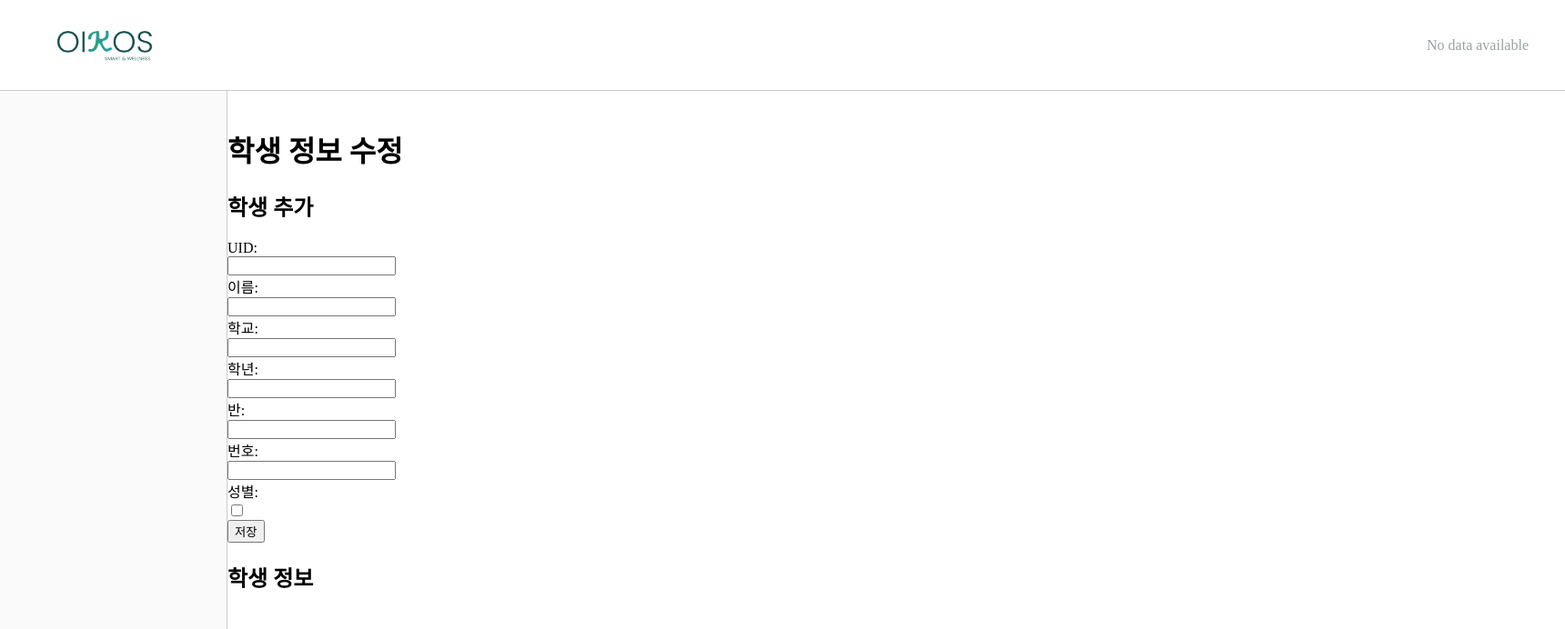
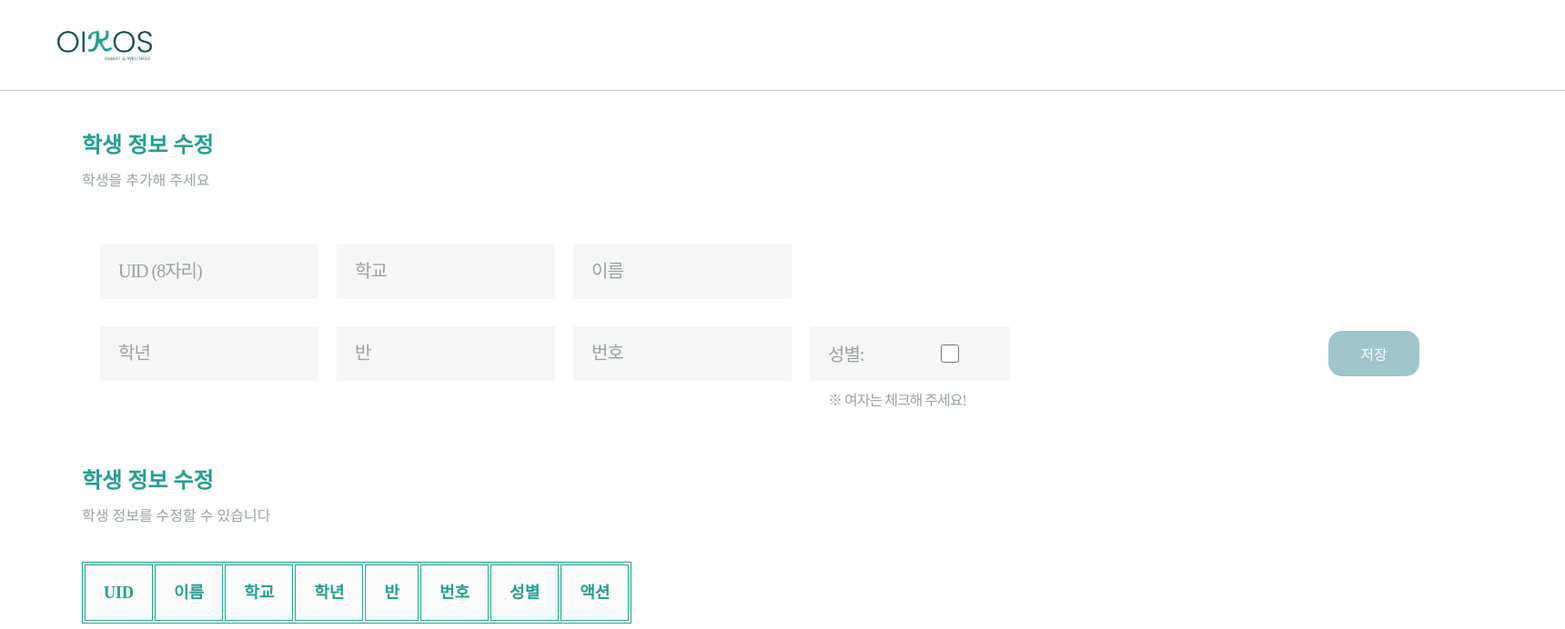
Before and after one commit to yhyg6969/NadeuriSmartMirror, a Django app: template management/templates/management.html in a window 1720 px wide. Shown: the top 692 px of the page at 91% size. Run offline with Django 4.2, Linux system fonts and the light colour scheme; the template is opened without the code that fills it, so the values that code supplies are empty; some web fonts are replaced.

Commit message:
Add files via upload

```diff
--- a/management/templates/management.html
+++ b/management/templates/management.html
@@ -15,47 +15,46 @@
     <header>
         <!-- Replace 'Your Logo' with the actual path or URL of your logo -->
         <img src="{% static 'Oikos_logo.png' %}" alt="Oikos_logo" height="100px" style="margin-left: 50px;">
-        <div>
-            {% if student_data %}
-            <p>{{ student_data.school }}</p>
-            <p>{{ student_data.grade }}학년 {{ student_data.class_num }}반 {{ student_data.number }}번</p>
-            <p>{{ student_data.name }}</p>
-            {% else %}
-            <p>No data available</p>
-            {% endif %}
-        </div>
     </header>
 
-    <nav>
-
-    </nav>
-
-    <main>
-        <h1>학생 정보 수정</h1>
+    <main class="studentData">
+        <h2>학생 정보 수정</h2>
 
         <!-- Create Student Form -->
-        <h2>학생 추가</h2>
-        <form method="post">
+        <p>학생을 추가해 주세요</p>
+        <form method="post" class="student_table">
             {% csrf_token %}
-            <label for="id_uid">UID:</label><br>
-            <input type="text" id="id_uid" name="uid"><br>
-            <label for="id_name">이름:</label><br>
-            <input type="text" id="id_name" name="name"><br>
-            <label for="id_school">학교:</label><br>
-            <input type="text" id="id_school" name="school"><br>
-            <label for="id_grade">학년:</label><br>
-            <input type="number" id="id_grade" name="grade"><br>
-            <label for="id_class_num">반:</label><br>
-            <input type="number" id="id_class_num" name="class_num"><br>
-            <label for="id_number">번호:</label><br>
-            <input type="number" id="id_number" name="number"><br>
-            <label for="id_gender">성별:</label><br>
-            <input type="checkbox" id="id_gender" name="gender"><br>
-            <button type="submit" name="action" value="create">저장</button>
+            <div>
+                <div>
+                    <label for="id_uid"></label><br>
+                    <input type="text" id="id_uid" name="uid" placeholder = "UID (8자리)"><br>
+                    <label for="id_name"></label><br>
+                    <label for="id_school"></label><br>
+                    <input type="text" id="id_school" name="school" placeholder="학교"><br>
+                    <input type="text" id="id_name" name="name" placeholder="이름"><br>
+                </div>
+            </div>
+            <div class="last-data">
+                <label for="id_grade"></label><br>
+                <input type="number" id="id_grade" name="grade" placeholder="학년"><br>
+                <label for="id_class_num"></label><br>
+                <input type="number" id="id_class_num" name="class_num" placeholder="반"><br>
+                <label for="id_number"></label><br>
+                <input type="number" id="id_number" name="number" placeholder="번호"><br>
+
+                <span class="gender">
+                    <label for="id_gender">성별:</label><br>
+                    <input id="check_btn" type="checkbox" id="id_gender" name="gender"><br>
+                    <p class="gender_into">※ 여자는 체크해 주세요!</p>
+                </span>
+                <button type="submit" name="action" value="create" class="save_btn">저장</button>
+            </div>
+
         </form>
 
         <!-- Student Information Table -->
-        <h2>학생 정보</h2>
+        <h2>학생 정보 수정</h2>
+        <p>학생 정보를 수정할 수 있습니다</p>
         <table border="1">
             <tr>
                 <th>UID</th>
@@ -77,10 +76,10 @@
                     <td><input type="number" name="grade" value="{{ student.grade }}"></td>
                     <td><input type="number" name="class_num" value="{{ student.class_num }}"></td>
                     <td><input type="number" name="number" value="{{ student.number }}"></td>
-                    <td><input type="checkbox" name="gender" {% if student.gender %}checked{% endif %}></td>
+                    <td><input id="check_btn" type="checkbox" name="gender" {% if student.gender %}checked{% endif %}></td>
                     <td>
-                        <button type="submit" name="action" value="update">저장</button>
-                        <button type="submit" name="action" value="delete">삭제</button>
+                        <button type="submit" name="action" value="update" class="btn">저장</button>
+                        <button type="submit" name="action" value="delete" class="btn">삭제</button>
                     </td>
                 </form>
             </tr>
```
